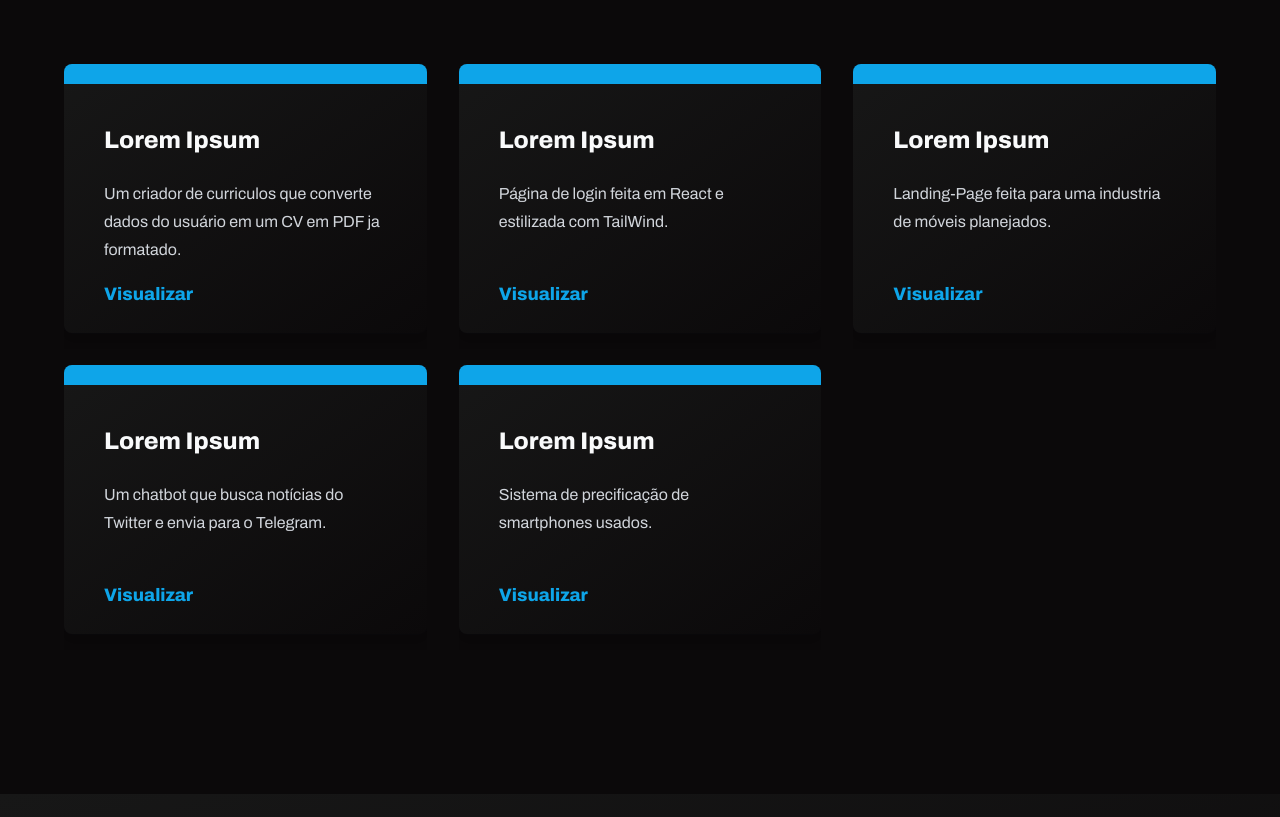
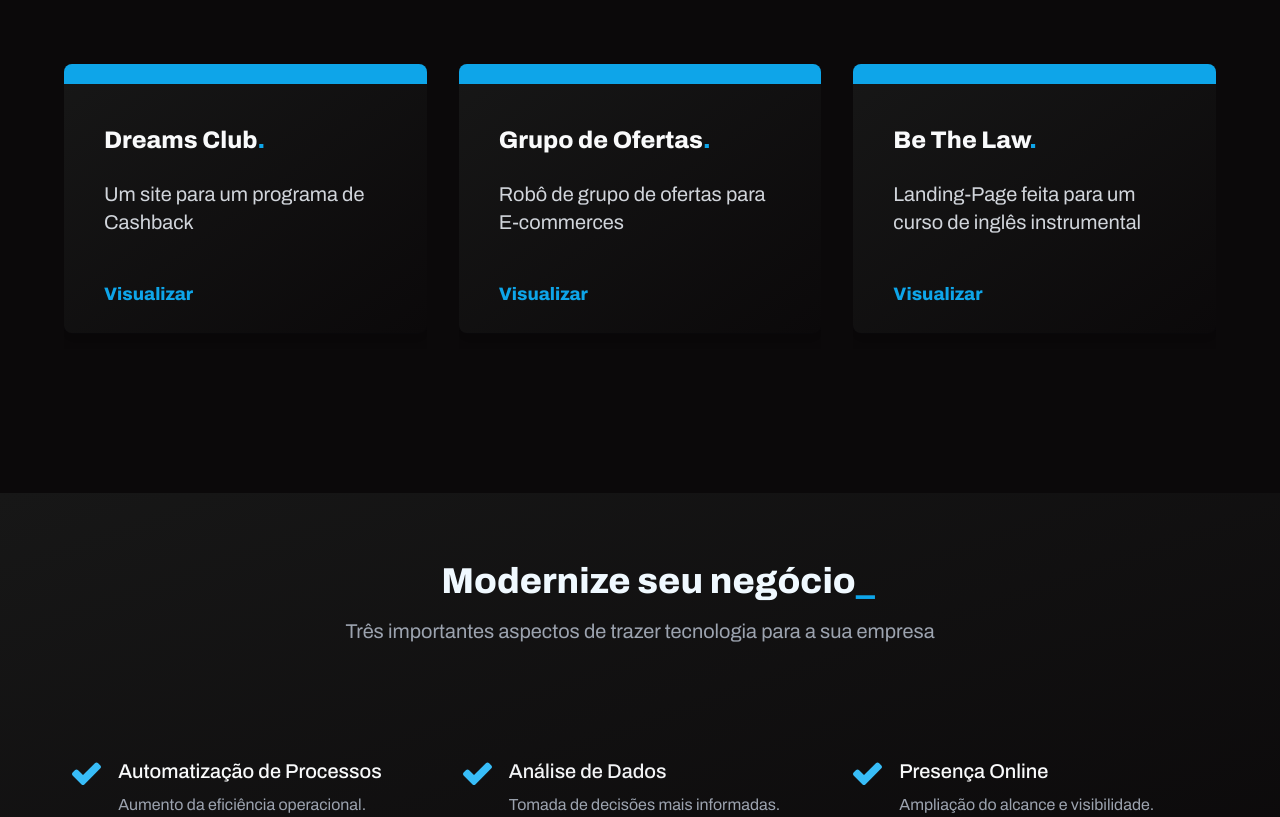
Before and after one commit to allanfernds/meu-portifolio-em-react, a React (Create React App) app: page / in a window 1280 px wide. Shown: the part 1980-2797 px from the top of the page. Built offline with nearby package versions, Linux system fonts and the light colour scheme.

Commit message:
update 5 files

```diff
--- a/src/components/Experiences.jsx
+++ b/src/components/Experiences.jsx
@@ -8,7 +8,7 @@ export default function Experiences() {
         className="bg-gradient-to-tl from-extendcolor01-0 to-neutral-900 w-full px-10 py-10 md:flex md:justify-around md:items-center"
       >
         <div>
-          <h2 className=" text-left pt-5 pl-4 md:pl-9 text-2xl font-bold text-sky-50 font-archivo md:text-4xl">
+          <h2 className=" text-left pt-5 pl-4 md:pl-9 text-2xl font-bold text-sky-50  font-archivo md:text-4xl">
             Experiências<span className="text-sky-500">_</span>
           </h2>
           <VerticalTabs />
--- a/src/components/NavBar.jsx
+++ b/src/components/NavBar.jsx
@@ -28,21 +28,21 @@ export default function NavBar() {
   return (
     <nav
       id="header"
-      className={`w-full z-[90] bg-extendcolor01-0 text-slate-50 fixed top-0 left-0 transition duration-500 ${
+      className={`w-full z-[90] bg-gradient-to-tl from-extendcolor01-0 to-neutral-900 lg:bg-extendcolor01-0 text-slate-50 fixed top-0 left-0 transition duration-500 ${
         showNavBar ? '-translate-y-0' : '-translate-y-full'
       }`}
     >
       <div className="justify-between px-4 lg:px-32 mx-auto lg:max-w-7xl md:items-center md:flex md:px-8  bg-transparent ">
         <div>
           <div className="flex items-center justify-between py-3 md:py-5 md:block ">
-            <a draggable="false" href="#hero" className="flex justify-center items-stretch gap-4">
+            <a draggable="false" href="#hero" className="flex justify-center items-stretch lg:gap-4 gap-2">
               <img
               draggable="false"
                 className="w-7 lg:w-10"
                 src={minhaLogo02}
                 alt="logo alan fernandes"
               />
-              <h2 className="font-bold text-sky-50 text-base leading-4 lg:text-xl lg:leading-6  font-comfortaa ">
+              <h2 className="font-normal text-white text-base leading-4 lg:text-xl lg:leading-6  font-archivo ">
                 Alan<br />Fernandes
               </h2>
             </a>
@@ -63,22 +63,22 @@ export default function NavBar() {
               navbar ? 'block' : 'hidden'
             }`}
           >
-            <ul className="items-center font-bold justify-center space-y-8 md:flex md:space-x-6 text-center md:space-y-0 bg-transparent font-comfortaa">
+            <ul className="items-end justify-end font-bold space-y-8 md:flex md:space-x-6 text-center md:space-y-0 bg-transparent font-comfortaa">
 
-              <li className="relative text-gray-100 group">
-                <a href="#projects" className="no-underline">
+              <li className="relative text-gray-100 ">
+                <a onClick={() => setNavbar(false)} href="#projects" className="no-underline">
                   Projetos
                   <span className="invisible md:visible absolute w-full h-1 bg-gradient-to-r from-transparent via-sky-400 to-sky-500 bottom-0 left-0 origin-left transform scale-x-0 transition-transform duration-300 ease-in-out group-hover:scale-x-100 rounded-2xl"></span>
                 </a>
               </li>
               <li className="relative text-gray-100 group">
-                <a href="#services" className="no-underline">
+                <a onClick={() => setNavbar(false)}  href="#services" className="no-underline">
                   Serviços
                   <span className="invisible md:visible absolute w-full h-1 bg-gradient-to-r from-transparent via-sky-400 to-sky-500 bottom-0 left-0 origin-left transform scale-x-0 transition-transform duration-300 ease-in-out group-hover:scale-x-100 rounded-2xl"></span>
                 </a>
               </li>
               <li className="relative text-gray-100 group">
-                <a href="#contact" className="no-underline">
+                <a onClick={() => setNavbar(false)}  href="#contact" className="no-underline">
                   Contato
                   <span className="invisible md:visible absolute w-full h-1 bg-gradient-to-r from-transparent via-sky-400 to-sky-500 bottom-0 left-0 origin-left transform scale-x-0 transition-transform duration-300 ease-in-out group-hover:scale-x-100 rounded-2xl"></span>
                 </a>
--- a/src/components/ProjectCard.jsx
+++ b/src/components/ProjectCard.jsx
@@ -5,17 +5,18 @@ function ProjectCard({ title, description, link }) {
         <span class="absolute left-0 top-0 h-5 w-full  bg-sky-500 transition-all duration-300 group-hover:scale-[30]"></span>
         <div class="relative z-10 mx-auto max-w-md">
           <div class="space-y-6 pt-5 text-base leading-7 text-gray-50 transition-all duration-300 group-hover:text-white/90">
-            <h2 className="text-2xl font-bold">{title}</h2>
-            <p className="text-gray-300 h-20 group-hover:text-white">
+            <h2 className="text-2xl font-bold font-archivo">{title}<span className="text-sky-500">.</span> </h2>
+            <p className="text-gray-300 h-20 text-xl group-hover:text-white whitespace-normal">
               {description}
             </p>
           </div>
           <div className="pt-5 text-base font-semibold leading-7">
             <p className=" font-bold">
               <a
+                target="_blank"
                 href={link}
                 alt={title}
-                className="text-sky-500 text-lg transition-all duration-300 group-hover:text-white"
+                className="text-sky-500 text-lg transition-all duration-300 group-hover:text-white" rel="noreferrer"
               >
                 Visualizar
               </a>
--- a/src/components/ProjectsSection.jsx
+++ b/src/components/ProjectsSection.jsx
@@ -11,21 +11,21 @@ export default function ProjectsSection() {
         </div>
         <div className="grid max-w-4xl lg:max-w-6xl grid-cols-1 mx-auto mt-8 text-center gap-y-4 sm:gap-x-8 sm:grid-cols-2 lg:grid-cols-3 sm:mt-12 lg:mt-20 sm:text-left">
           <ProjectCard
-            title="Lorem Ipsum"
-            description="Um criador de curriculos que converte dados do usuário em um CV em PDF ja formatado."
-            link="https://easy-cv-xi.vercel.app/"
+            title="Dreams Club"
+            description="Um site para um programa de Cashback"
+            link="https://club.dreamsparts.com.br/"
           />
           <ProjectCard
-            title="Lorem Ipsum"
-            description="Página de login feita em React e estilizada com TailWind."
-            link="https://github.com/allanfernds/poupapig"
+            title="Grupo de Ofertas"
+            description="Robô de grupo de ofertas para E-commerces"
+            link="https://t.me/+l08dlX7748hmMTI5"
           />
           <ProjectCard
-            title="Lorem Ipsum"
-            description="Landing-Page feita para uma industria de móveis planejados."
-            link="https://allanfernds.github.io/bino-moveis/"
+            title="Be The Law"
+            description="Landing-Page feita para um curso de inglês instrumental"
+            link="https://be-the-law.web.app/"
           />
-          <ProjectCard
+          {/* <ProjectCard
             title="Lorem Ipsum"
             description="Um chatbot que busca notícias do Twitter e envia para o Telegram."
             link="https://t.me/TweNewsBot"
@@ -34,7 +34,7 @@ export default function ProjectsSection() {
             title="Lorem Ipsum"
             description="Sistema de precificação de smartphones usados."
             link="https://meucelularusado.com.br/"
-          />
+          /> */}
         </div>
       </div>
     </section>
--- a/src/components/VerticalTabs.jsx
+++ b/src/components/VerticalTabs.jsx
@@ -45,7 +45,7 @@ export default function VerticalTabs() {
     <Tabs
       value={activeTab}
       orientation="vertical"
-      className="my-8 flex flex-col mx-auto lg:flex-row md:justify-center gap-16 lg:px-4 md:px-10 lg:w-full"
+      className="my-8 flex flex-col mx-auto lg:h-[200px] lg:flex-row md:justify-center gap-16 lg:px-4 md:px-10 lg:w-full"
     >
       <TabsHeader className="rounded-sm text-white bg-extendcolor01-0 lg:w-72">
         {data.map(({ label, value }) => (
```
